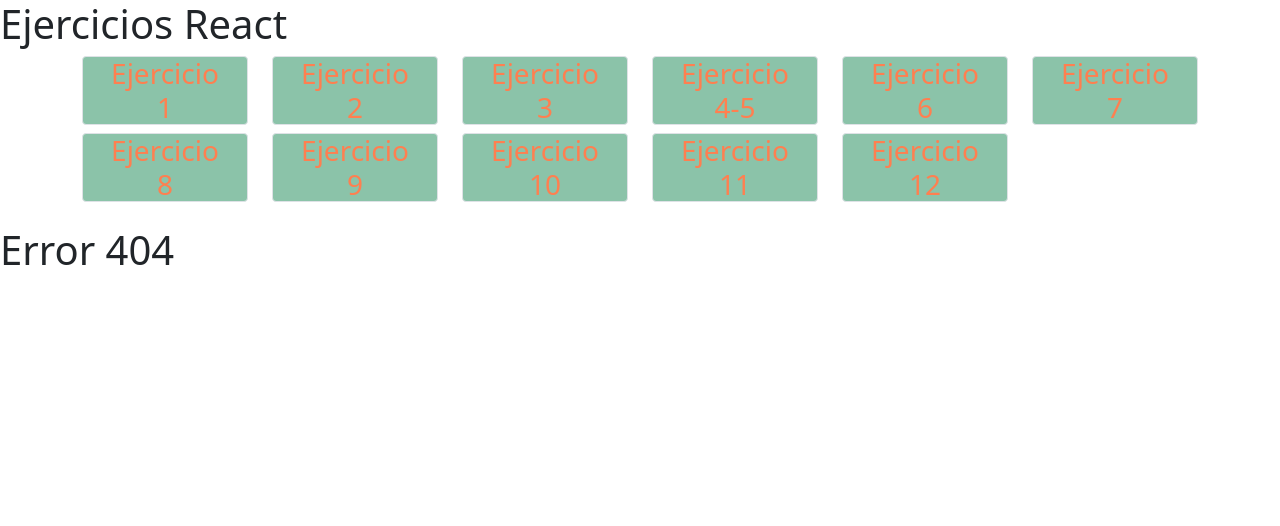
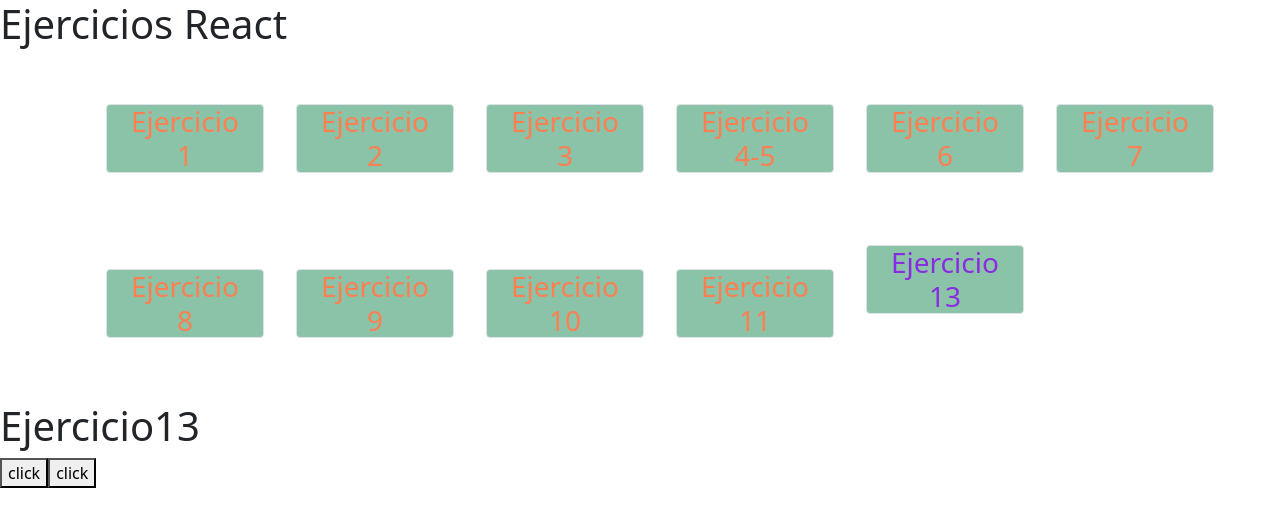
Before and after one commit to william1922/React-Ejercicios, a React (Create React App) app: page /ejercicio13 in a window 1280 px wide. Before the commit this address had no page. Shown: the top 526 px of the page. Built offline with nearby package versions, Linux system fonts and the light colour scheme.

Commit message:
se presento inconvenientes con la api del clima

```diff
--- a/src/Componentes/Ejercicio12/Ejercicio12.jsx
+++ /dev/null
@@ -1,8 +0,0 @@
-
-const Ejercicio12 = () => {
-  return (
-    <div>Ejercicio12</div>
-  )
-}
-
-export default Ejercicio12
--- /dev/null
+++ b/src/Componentes/Ejercicio13/Ejercicio13.jsx
@@ -0,0 +1,42 @@
+import { useState } from "react"
+
+const Ejercicio13 = () => {
+  const [latitud, setLatitud] = useState("");
+  const [longitud, setLongitud] = useState("");
+
+  const getCords = async() => {
+
+    try {
+      const result = await fetch(`http://api.openweathermap.org/geo/1.0/direct?q=Lima,PE&appid=47a31d010f6123003ec243fe1cc303ae`)
+      const data = await result.json();
+      setLatitud(data[0].lat)
+      setLongitud(data[0].lon)
+      console.log(data)
+   } catch (error) {
+      console.log(error)
+   }
+
+  }
+
+  const getWeather = async() => {
+
+    try {
+      const result = await fetch(`https://api.openweathermap.org/data/3.0/onecall?lat=33.44&lon=-94.04&exclude=hourly,daily&appid=47a31d010f6123003ec243fe1cc303ae`);
+      const data = await result.json();
+      console.log(data)
+    } catch (error) {
+      console.log(error)
+    }
+  }
+
+  return (
+    <div>
+      <h1>Ejercicio13
+      </h1>
+      <button onClick={getCords}>click</button>
+      <button onClick={getWeather}>click</button>
+      </div>
+  )
+}
+
+export default Ejercicio13
--- a/src/routers/RouterPrincipal.jsx
+++ b/src/routers/RouterPrincipal.jsx
@@ -11,8 +11,8 @@
 import Ejercicio9 from '../Componentes/Ejercicio9/Ejercicio9'
 import Ejercicio10 from '../Componentes/Ejercicio10/Ejercicio10'
 import Ejercicio11 from '../Componentes/Ejercicio11/Ejercicio11'
-import Ejercicio12 from '../Componentes/Ejercicio12/Ejercicio12'
 import { Col, Row } from 'react-bootstrap'
+import Ejercicio13 from '../Componentes/Ejercicio13/Ejercicio13'
 
 const RouterPrincipal = () => {
     return (
@@ -29,7 +29,7 @@
                             <NavLink to={ruta.path}
                             className={(datosNavagacion) => {
                                 const isActivado = datosNavagacion.isActive;
-                                return isActivado ? "activado container d-flex text-decoration-none text-center m-2 border rounded bg-success bg-opacity-50 h3" : "text-decoration-none los-links text-center container border rounded bg-success bg-opacity-50 h3"
+                                return isActivado ? "activado container d-flex text-decoration-none text-center m-4 border rounded bg-success bg-opacity-50 h3" : "text-decoration-none los-links text-center my-5 m-4 container border rounded bg-success bg-opacity-50 h3"
                             }}>{ruta.name}</NavLink>
                         </li>
                         </Col>
@@ -49,7 +49,7 @@
                 <Route path='/ejercicio9' element={<Ejercicio9 />} />
                 <Route path='/ejercicio10' element={<Ejercicio10/>}/>
                 <Route path='/ejercicio11' element={<Ejercicio11/>}/>
-                <Route path='/ejercicio12' element={<Ejercicio12/>}/>
+                <Route path='/ejercicio13' element={<Ejercicio13/>}/>
                 <Route path='*' element={<><h1>Error 404</h1></>} />
             </Routes>
         </BrowserRouter>
--- a/src/routers/routes.js
+++ b/src/routers/routes.js
@@ -41,7 +41,7 @@
         path: '/ejercicio11'
     },
     {
-        name: 'Ejercicio 12',
-        path: '/ejercicio12'
+        name: 'Ejercicio 13',
+        path: '/ejercicio13'
     }
 ]
```
